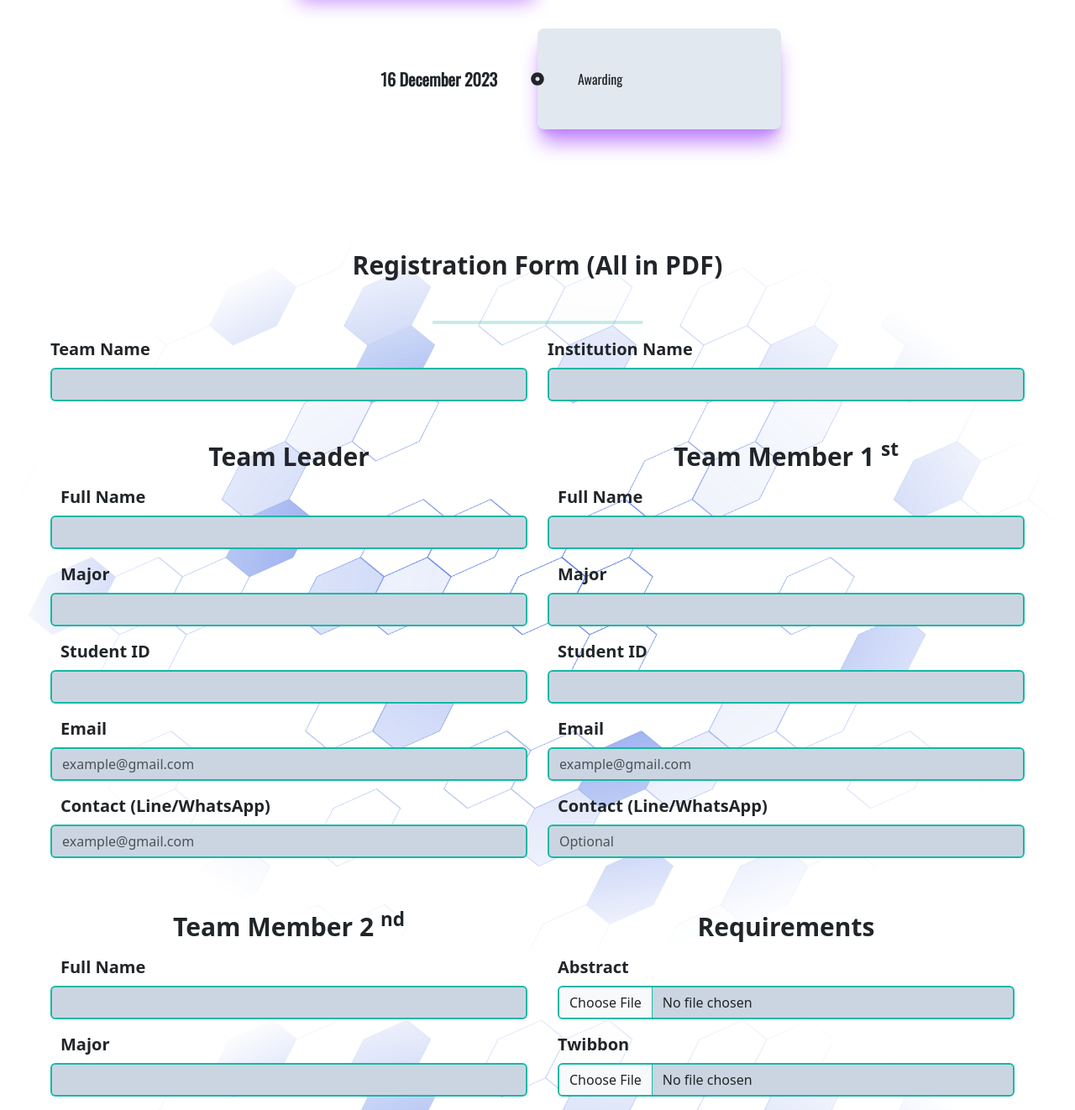
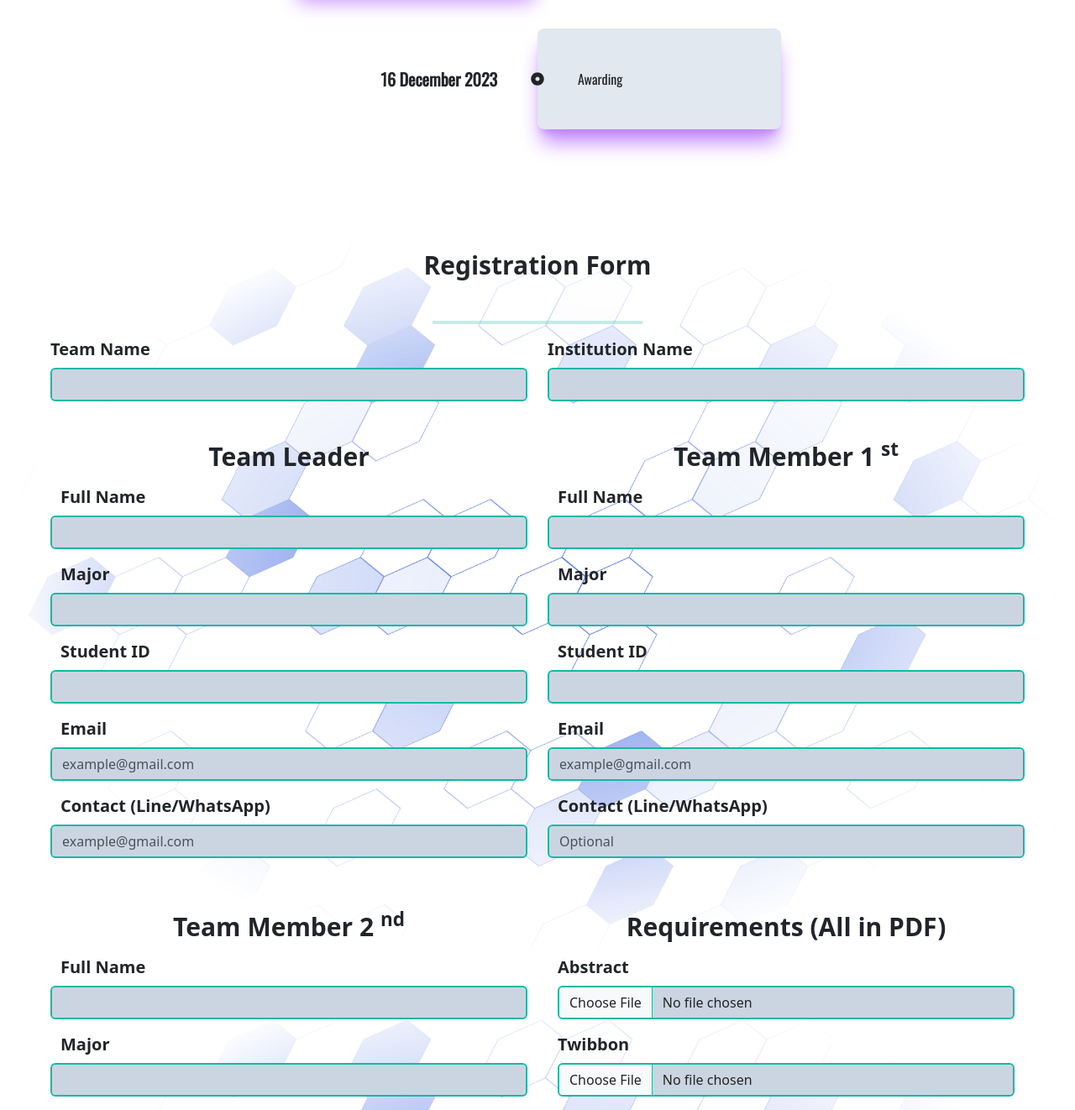
Before and after one commit to ieeeitssb/ieeebig23, a React (Create React App) app: page /events/iip in a window 1280 px wide. Shown: the part 3241-4563 px from the top of the page at 84% size. Built offline with nearby package versions, Linux system fonts and the light colour scheme.

Commit message:
mengubah ketentuan pdf

```diff
--- a/src/BCC/FormBCC.js
+++ b/src/BCC/FormBCC.js
@@ -391,7 +391,7 @@ export default function FormBCC() {
               <div className="row mb-3">
                 <div className="col">
                   <h1 className="dark:text-white font-bold text-3xl text-center">
-                    Requirements
+                    Requirements (All in PDF)
                   </h1>
                 </div>
               </div>
--- a/src/IIP/FormIIP.js
+++ b/src/IIP/FormIIP.js
@@ -117,7 +117,7 @@ export default function FormIIP() {
   return (
     <section className="min-h-screen w-full p-5 bg-patternLight dark:bg-patternDark bg-cover bg-fixed">
       <h1 className="dark:text-white text-center text-3xl font-semibold">
-        Registration Form (All in PDF)
+        Registration Form
       </h1>
       <hr className="mt-5  w-[250px] mx-auto border-t-4 border-t-teal-500" />
       <div className="container mt-3 selection:bg-blue-600 selection:text-white">
@@ -392,7 +392,7 @@ export default function FormIIP() {
               <div className="row mb-3">
                 <div className="col">
                   <h1 className="dark:text-white font-bold text-3xl text-center">
-                    Requirements
+                    Requirements (All in PDF)
                   </h1>
                 </div>
               </div>
```
